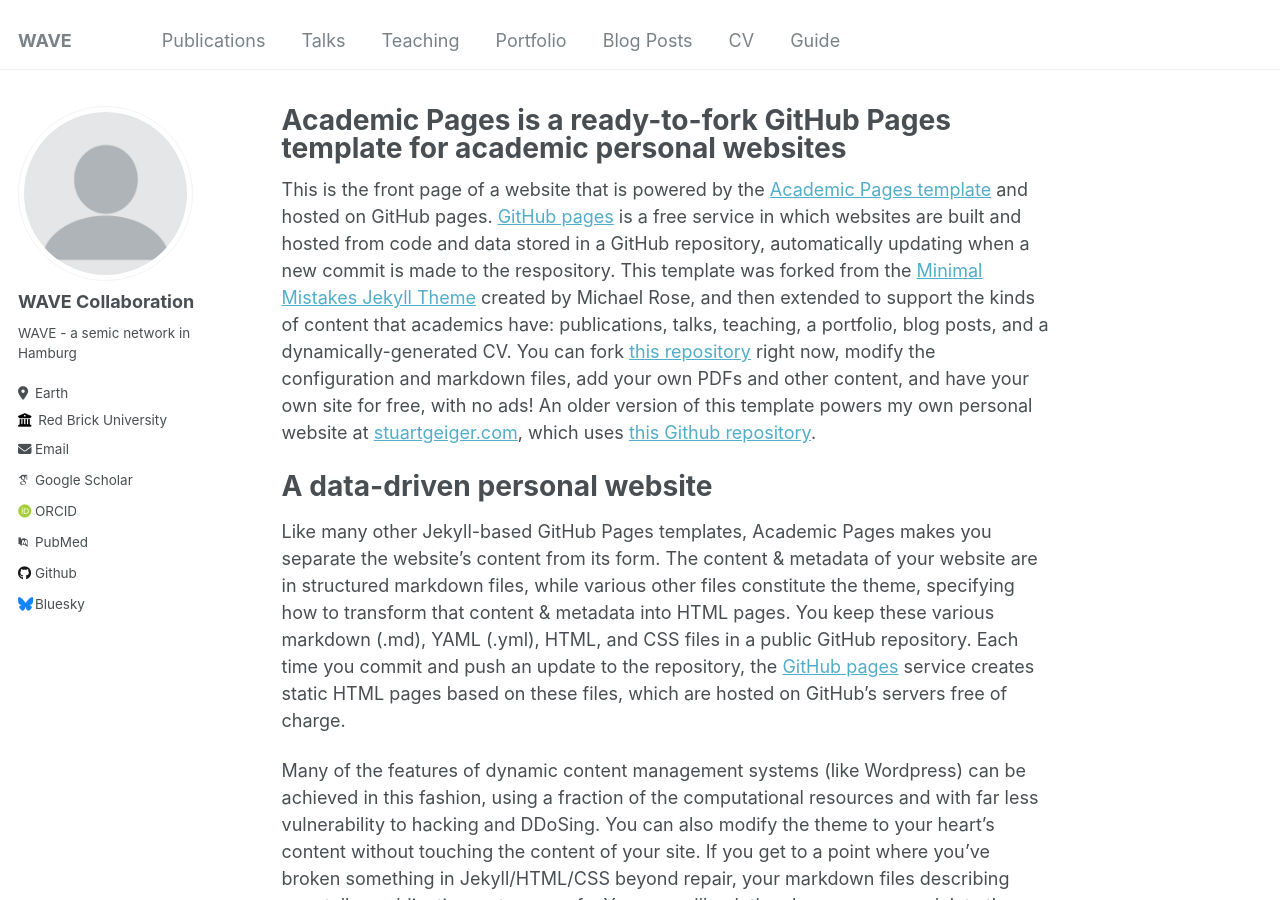
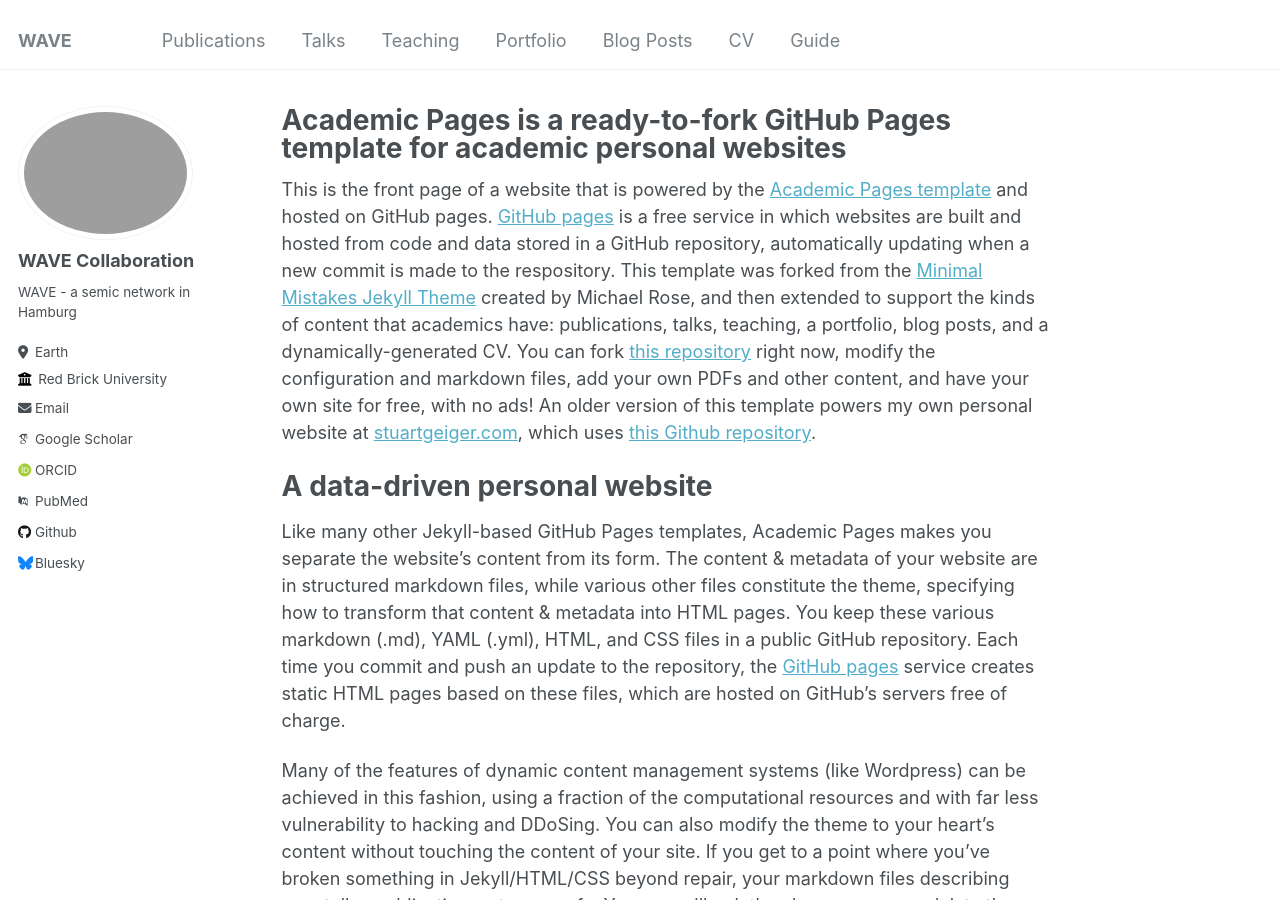
Before and after one commit to Kisleif/WAVE-hamburg, a Jekyll site: the page built from _pages/about.md, in a window 1280 px wide and 900 px high. Built offline with Jekyll 4.4.1, drawn with Linux system fonts in a browser that asks for light colours; some web fonts are replaced.

Commit message:
Update _config.yml

```diff
--- a/_config.yml
+++ b/_config.yml
@@ -21,7 +21,7 @@ repository               : "Kisleif/WAVE-hamburg"
 #               Additional customization can be done by editing /_includes/author-profile.html
 author:
   # Biographic information
-  avatar           : "profile.png"
+  avatar           : "Smart_City.png"
   name             : "WAVE Collaboration"
   pronouns         : # example: "she/her"
   bio              : "WAVE - a semic network in Hamburg"
```
